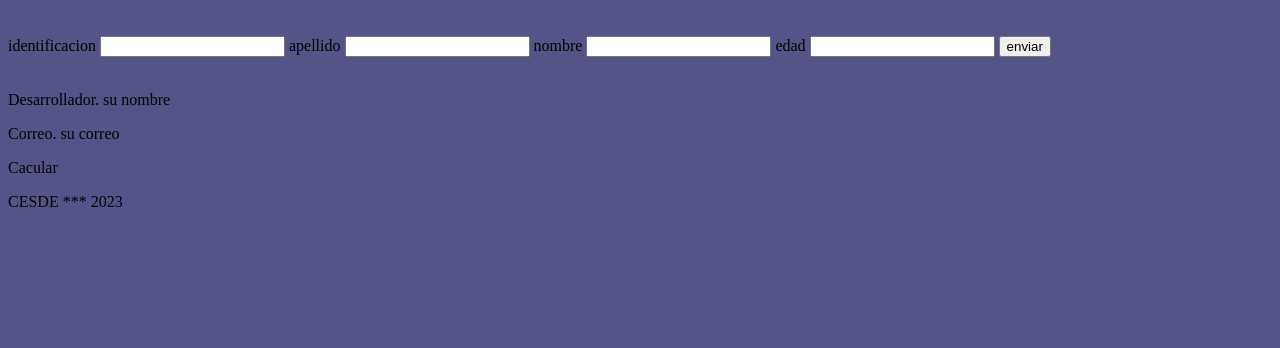
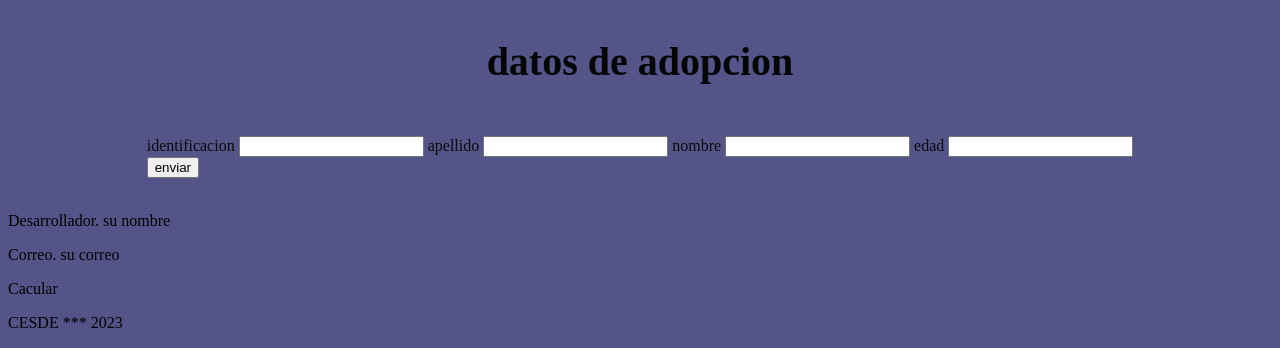
Before and after one commit to sebastianacevedo94/adopcion-de-perros, a plain HTML site: page img/index.html in a window 1280 px wide. Shown: the part 745-1093 px from the top of the page. Before the commit the page ends 972 px from the top, so only its background shows below. Drawn offline with Linux system fonts and the light colour scheme.

Commit message:
formulario2 actualizado

```diff
--- a/css/style.css
+++ b/css/style.css
@@ -10,3 +10,12 @@ h1{
 
 .banner{width: 100%; height: 250px;}
 .perros{width: 24%; height: 150px;margin: 3px;}
+
+.form{
+    display:flex;
+    justify-content: center;
+    /*width: 50px;*/
+    margin-top:100px;
+    /*background-color: brown;*/
+    color:rgb(10, 11, 11);
+}
--- a/img/index.html
+++ b/img/index.html
@@ -36,7 +36,7 @@
             <label for="">nombre</label>
             <input type="text" name="" id="">
             <label for="">edad</label>
-            <input type="number" name="" id="">
+            <input type="number" name="" id=""><br>
 
             <input type="submit" value="enviar">
         </form>
```
